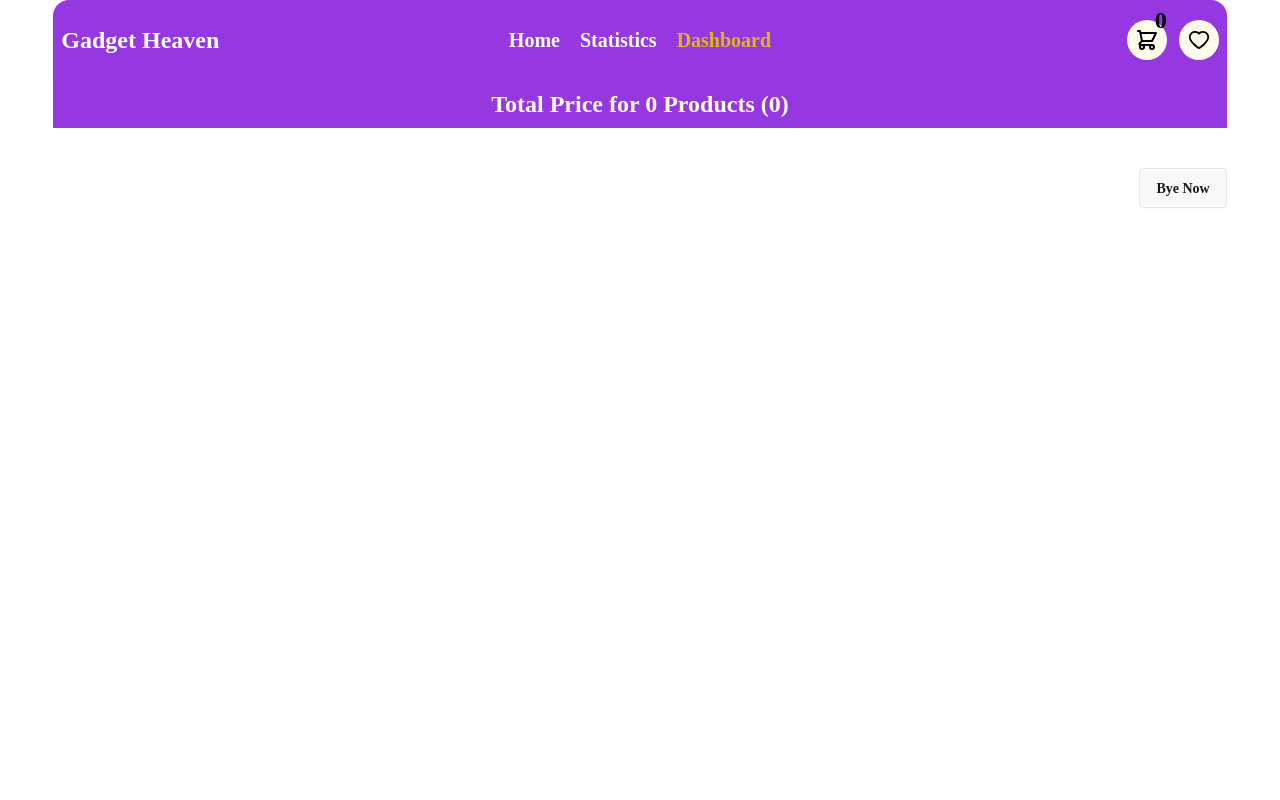
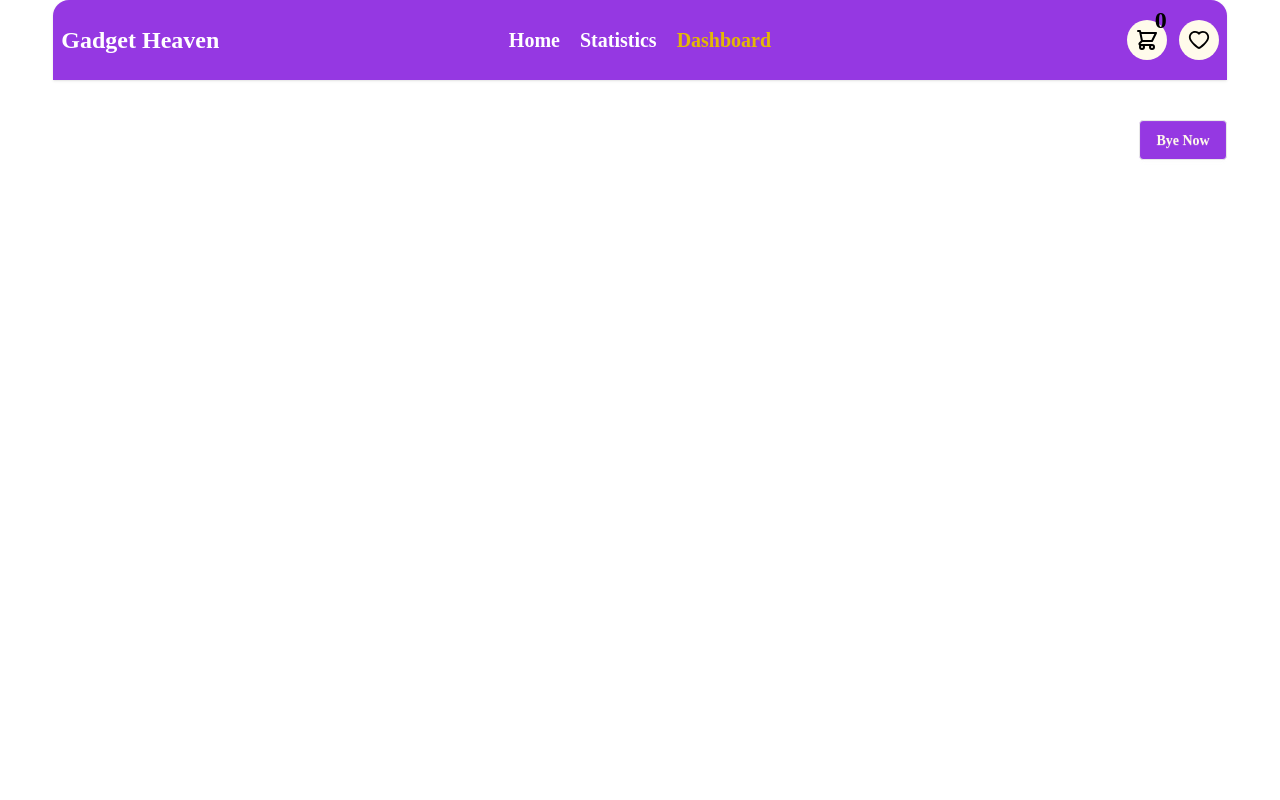
Before and after one commit to sadhin28/gadgetHeaven-A8, a React (Vite) app: page /Dashboard in a window 1280 px wide. Shown: the top 800 px of the page. Built offline with nearby package versions, Linux system fonts and the light colour scheme.

Commit message:
add buy now button

```diff
--- a/src/Components/Dashboard.jsx
+++ b/src/Components/Dashboard.jsx
@@ -27,11 +27,7 @@ const Dashboard = () => {
 
   return (
     <div >
-      <div className="text-2xl text-center text-amber-50 bg-[#9538E2] p-2 sticky top-20 z-40 mb-10 ">
-        {
-          `Total Price for ${addGadgets.length} Products (${totalprice})`
-        }
-      </div>
+
       <div className="flex   justify-between">
         <div className="grid gap-5 mt-20 w-7/12">
 
@@ -41,12 +37,12 @@ const Dashboard = () => {
         </div>
         <div className="">
           {/* You can open the modal using document.getElementById('ID').showModal() method */}
-          <button className="btn sticky top-40 z-30 w-full" onClick={() => document.getElementById('my_modal_3').showModal()}>Bye Now</button>
+          <button className="btn sticky top-40 text-amber-50 bg-[#9538E2] z-30 w-full" onClick={() => document.getElementById('my_modal_3').showModal()}>Bye Now</button>
           <dialog id="my_modal_3" className="modal">
             <div className="modal-box">
               <form method="dialog">
                 {/* if there is a button in form, it will close the modal */}
-                <button className="btn btn-sm btn-circle btn-ghost absolute right-2 top-2">✕</button>
+                <button className="btn  btn-sm btn-circle btn-ghost absolute right-2 top-2">✕</button>
               </form>
               <h3 className="font-bold text-center text-lg">Order Conform</h3>
               <p className="py-4">Press ESC key or click on ✕ button to close</p>
--- a/src/Components/Nav/NavBar.jsx
+++ b/src/Components/Nav/NavBar.jsx
@@ -19,7 +19,7 @@ const Navbar = ({data}) => {
                     </div>
                     <ul
                         tabIndex={0}
-                        className="text-xl  gird gap-3 menu duration-1000 menu-sm dropdown-content bg-[#9538E2]  z-1 mt-18 w-52 p-2 shadow">
+                        className="text-xl  gird gap-3 menu duration-1000 menu-sm dropdown-content bg-[#9538E2]  z-1 mt-6 w-52 p-2 shadow">
                         {
                             links
                         }
```
